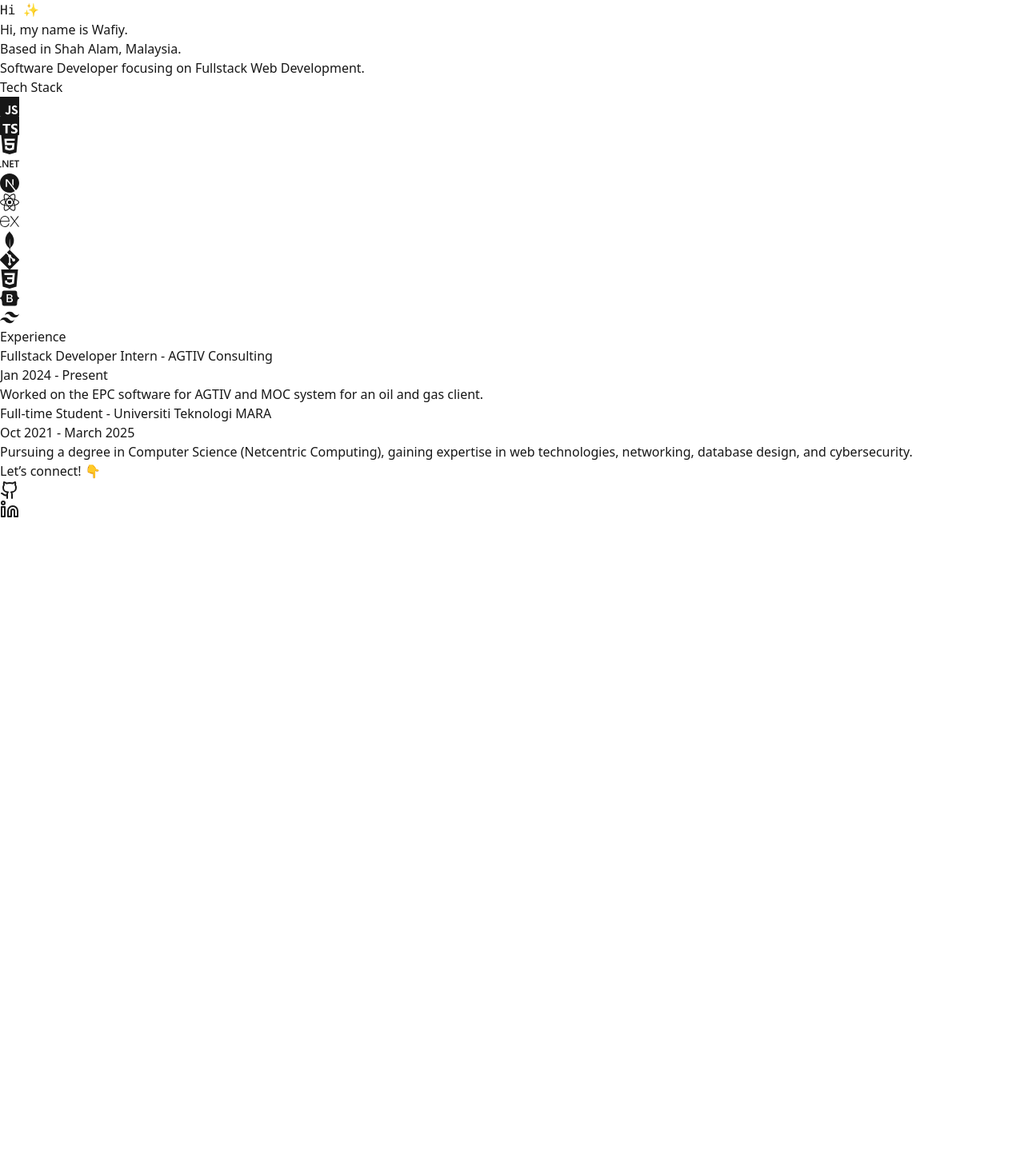
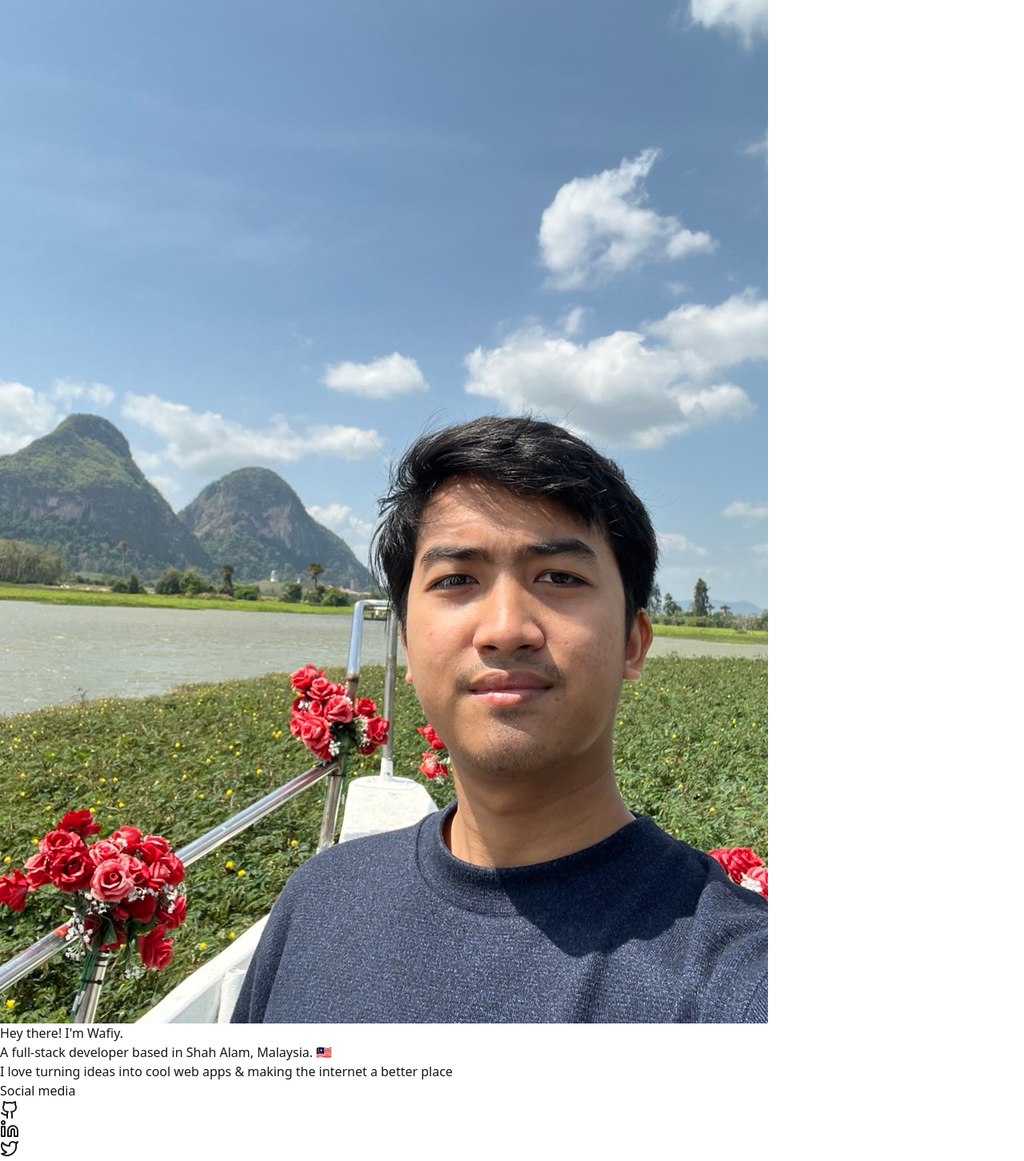
Before and after one commit to Wapiy-y/wapiyy, a Next.js app: page / in a window 1280 px wide. Shown: the top 1452 px of the page at 80% size. Before the commit the page ends 800 px from the top, so only its background shows below. Built offline with nearby package versions, Linux system fonts and the light colour scheme.

Commit message:
fix view

```diff
--- a/src/app/page.tsx
+++ b/src/app/page.tsx
@@ -1,58 +1,74 @@
 "use client";
-import { Github, Linkedin } from "lucide-react";
-import { useEffect, useRef, useState } from "react";
-import { SiJavascript, SiTypescript, SiHtml5, SiDotnet, SiNextdotjs, SiReact, SiExpress, SiMongodb, SiGit, SiCss3, SiBootstrap, SiTailwindcss } from "react-icons/si";
+import { Github, Linkedin, Twitter } from "lucide-react";
+
+const techStack = [
+  { name: 'JavaScript', color: 'bg-yellow-600' },
+  { name: 'TypeScript', color: 'bg-blue-600' },
+  { name: 'HTML5', color: 'bg-orange-600' },
+  // Add more technologies here...
+];
 
 export default function Home() {
-  const [emoji, setEmoji] = useState("👋");
-  const emojis = ["👋", "💻", "🚀", "✨"];
-  const index = useRef(0);
-
-  useEffect(() => {
-    const interval = setInterval(() => {
-      index.current = (index.current + 1) % emojis.length;
-      setEmoji(emojis[index.current]);
-    }, 1500);
-
-    return () => clearInterval(interval);
-  }, []);
 
   return (
-    <div className="flex flex-col items-center min-h-screen px-6 py-8 sm:px-0 bg-gray-100 dark:bg-gray-900 text-gray-800 dark:text-gray-200">
-      <div className="flex flex-col gap-8 max-w-lg w-full">
+    <div className="flex flex-col items-center min-h-screen px-6 py-8 sm:px-0 bg-gray-950 text-white">
+      <div className="flex flex-col gap-1 max-w-lg w-full">
+
+        {/* Avatar profile */}
+        <div className="ps-6 pe-6 flex items-center justify-center">
+          <img
+              src="/profile.jpg"
+              alt="Profile"
+              className="w-32 h-32 rounded-full border-2 border-gray-400 object-cover"
+          />
+        </div>
 
         {/* Hero Section */}
-        <div className="p-6 bg-white dark:bg-gray-800 shadow-lg rounded-xl transition-all hover:shadow-xl">
-          <ul className="list-none text-base leading-relaxed">
-            <li className="mb-2">
-              <code className="bg-black/[.05] dark:bg-white/[.06] px-2 py-1 rounded font-semibold">
-                Hi <span className="transition-all duration-500 ease-in-out">{emoji}</span>
-              </code>
+        <div className="ps-6 pe-6">
+          <ul className="list-none">
+            <li className="mb-1">
+              Hey there! I'm <span className="underline decoration-sky-500 font-semibold">Wafiy.</span>
             </li>
-            <li className="mb-1">
-              Hi, my name is <span className="text-orange-500 font-semibold">Wafiy.</span>
-            </li>
-            <li className="mb-1">Based in Shah Alam, Malaysia.</li>
-            <li className="mb-1">Software Developer focusing on Fullstack Web Development.</li>
+            <li className="mb-2">A full-stack developer based in Shah Alam, Malaysia. 🇲🇾</li>
+            <li className="mb-2">I love turning ideas into cool web apps & making the internet a better place</li>
           </ul>
         </div>
 
-        {/* Tech Stack */}
-        <div className="p-6 bg-white dark:bg-gray-800 shadow-lg rounded-xl transition-all hover:shadow-xl">
-          <p className="text-base font-semibold mb-4">Tech Stack</p>
-          <div className="flex flex-wrap gap-3">
-            {[SiJavascript, SiTypescript, SiHtml5, SiDotnet, SiNextdotjs, SiReact, SiExpress, SiMongodb, SiGit, SiCss3, SiBootstrap, SiTailwindcss].map((Icon, idx) => (
-              <div key={idx} className="flex items-center justify-center group">
-                <Icon size={24} className="hover:scale-110 transition-transform text-gray-700 dark:text-gray-300" />
-              </div>
-            ))}
+        {/* connect */}
+        <div className="ps-6 pe-6 flex flex-col gap-2 pt-1">
+          <p className="text-gray-700 dark:text-gray-400">Social media</p>
+          <div className="flex gap-6">
+            <a
+                className="flex items-center gap-2 hover:text-sky-500 transition"
+                href="https://github.com/Wapiy-y"
+                target="_blank"
+                rel="noopener noreferrer"
+            >
+              <Github className="w-4 h-4" />
+            </a>
+            <a
+                className="flex items-center gap-2 hover:text-sky-500 transition "
+                href="https://www.linkedin.com/in/abdullahwafiy/"
+                target="_blank"
+                rel="noopener noreferrer"
+            >
+              <Linkedin className="w-4 h-4 "/>
+            </a>
+            <a
+                className="flex items-center gap-2 hover:text-sky-500 transition"
+                href="https://x.com/amadikatuu"
+                target="_blank"
+                rel="noopener noreferrer"
+            >
+              <Twitter className="w-4 h-4" />
+            </a>
           </div>
         </div>
 
         {/* Experience Section */}
-        <div className="p-6 bg-white dark:bg-gray-800 shadow-lg rounded-xl transition-all hover:shadow-xl">
-          <p className="text-base font-semibold mb-4">Experience</p>
-          <div className="relative border-l-2 border-gray-400 dark:border-gray-600 pl-6 space-y-6">
+        <div className="ps-6 pe-6 pt-4">
+          <p className="text-base font-semibold mb-4 text-gray-400">Experience</p>
+          <div className="relative border-l-2 border-sky-500 pl-6 space-y-6">
 
             <div className="relative">
               <p className="text-sm font-medium">Fullstack Developer Intern - AGTIV Consulting</p>
@@ -68,28 +84,21 @@ export default function Home() {
           </div>
         </div>
 
-        {/* Footer */}
-        <footer className="flex flex-col items-center gap-4 mt-auto pb-4 text-sm">
-          <p className="text-gray-700 dark:text-gray-400">Let’s connect! 👇</p>
-          <div className="flex gap-6">
-            <a
-              className="flex items-center gap-2 hover:text-orange-500 transition"
-              href="https://github.com/Wapiy-y"
-              target="_blank"
-              rel="noopener noreferrer"
-            >
-              <Github className="w-5 h-5" />
-            </a>
-            <a
-              className="flex items-center gap-2 hover:text-orange-500 transition"
-              href="https://www.linkedin.com/in/abdullahwafiy/"
-              target="_blank"
-              rel="noopener noreferrer"
-            >
-              <Linkedin className="w-5 h-5" />
-            </a>
+        {/* Tech Stack */}
+        <div className="ps-6 pe-6 pt-4">
+          <p className="text-base font-semibold mb-4 text-gray-400">Tech Stack</p>
+          <div className="grid grid-cols-3 sm:grid-cols-4 md:grid-cols-5 gap-3">
+            {techStack.map((tech, idx) => (
+                <div
+                    key={idx}
+                    className={`flex items-center justify-center py-1 px-3 rounded-full ${tech.color} text-white text-sm`}
+                >
+                  {tech.name}
+                </div>
+            ))}
           </div>
-        </footer>
+        </div>
+
       </div>
     </div>
   );
```
Also changed, not shown: public/profile.jpg (added).
